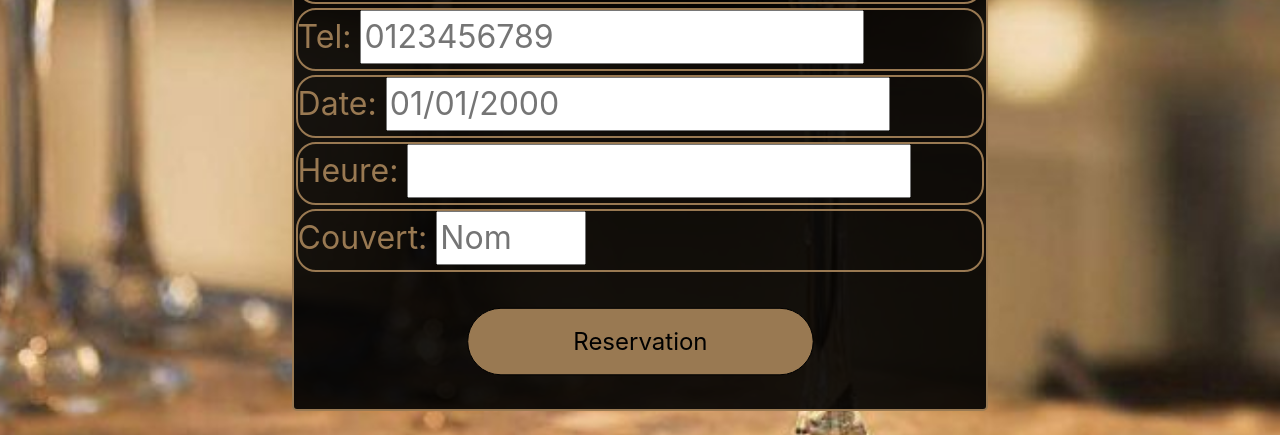
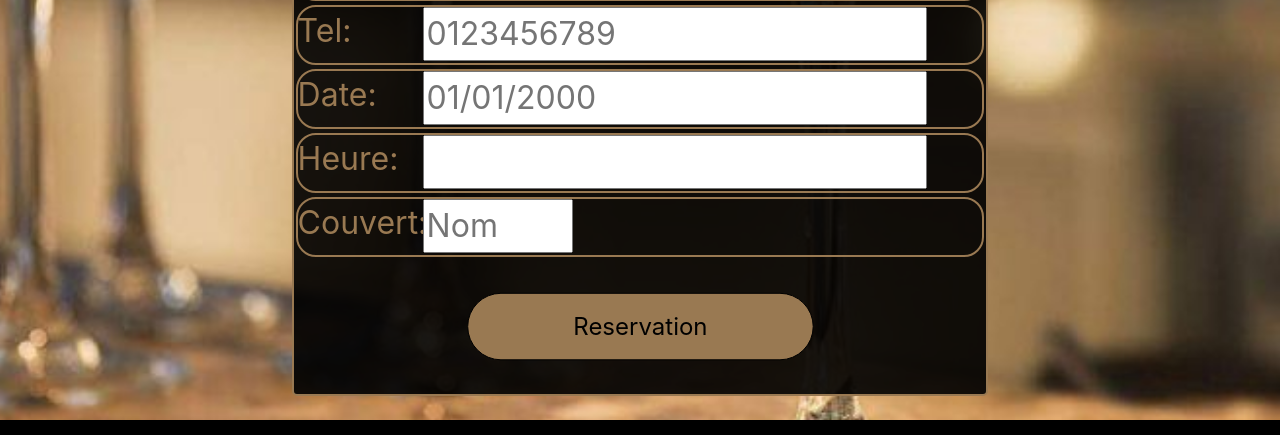
Before and after one commit to HerlemYoann/mes-projet, a plain HTML site: page site restaurant/Reservation.html in a window 1280 px wide. Shown: the part 601-1036 px from the top of the page. Drawn offline with nearby package versions, Linux system fonts and the light colour scheme; files whose address does not match are found by name; a web font is replaced by a local one.

Commit message:
modification de ficher

```diff
--- a/site restaurant/css/styles1.scss
+++ b/site restaurant/css/styles1.scss
@@ -163,6 +163,12 @@ nav {
       }
   }
 
+  label {
+    display: block;
+    width: 125px;
+    float: left;
+  }
+
 
 
 
```
Also changed, not shown: site restaurant/css/styles1.css, 1 other file.
